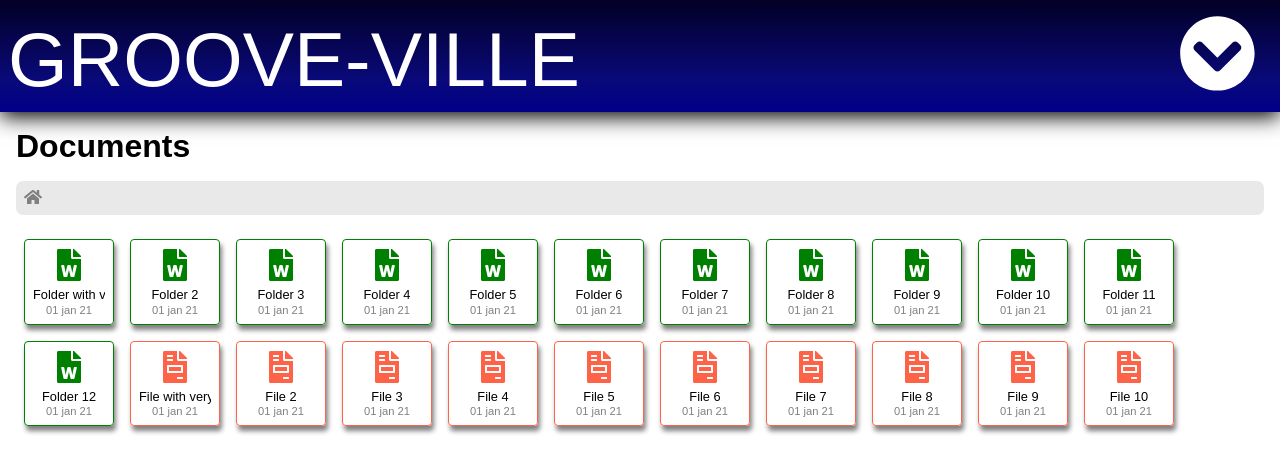
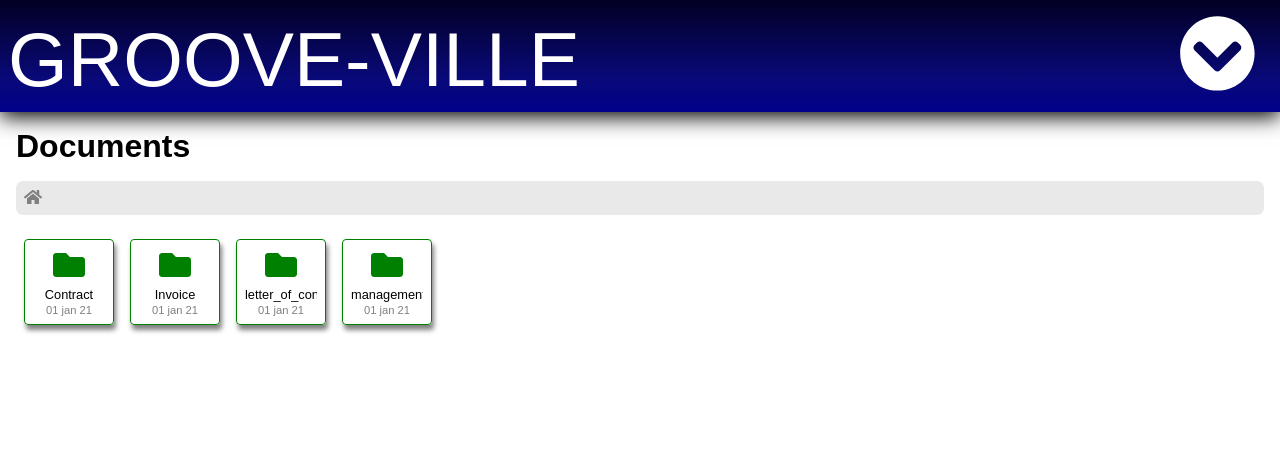
Before and after one commit to arrakya/neighbor-pwa, an Angular app: page /docs in a window 1280 px wide. Shown: the top 472 px of the page. Built offline with nearby package versions, Linux system fonts and the light colour scheme.

Commit message:
Read documents from json file

```diff
--- a/src/app/docs/docs.component.html
+++ b/src/app/docs/docs.component.html
@@ -2,7 +2,7 @@
     <h1>Documents</h1>
 
     <p id="explore-path">
-        {{PathString}}<span style="font-weight: bold;">{{PathCurrent}}</span>
+        {{PathString}}<span style="font-weight: bold;">{{PathCurrent?.Name}}</span>
         &nbsp;<fa-icon [icon]="FaHome"></fa-icon>
     </p>
 
--- a/src/app/docs/docs.component.ts
+++ b/src/app/docs/docs.component.ts
@@ -15,16 +15,19 @@ export class DocsComponent implements OnInit {
 
   DocsCollection: DocsModel[];
 
-  PathCollection : string[];
+  PathCollection : DocsModel[];
 
   PathString = "";
 
-  PathCurrent = "";
+  PathCurrent?: DocsModel|null;
 
   IsShowGoBackItem = false;
 
+  docsService: DocsService;
+
   constructor(docsService: DocsService) {
-    this.DocsCollection = docsService.getDocuments();
+    this.docsService = docsService;
+    this.DocsCollection = docsService.getDocumentsFromId(null);
 
     this.PathCollection = [];
   }
@@ -34,10 +37,10 @@ export class DocsComponent implements OnInit {
 
   concatPathString(){
     this.PathString = "";
-    this.PathCurrent = "";
+    this.PathCurrent = null;
     if(this.PathCollection.length > 1){
       for(let i = 0; i < (this.PathCollection.length - 1); i++){
-        this.PathString += this.PathCollection[i];
+        this.PathString += this.PathCollection[i].Name;
         this.PathString += " / ";
       }
     }
@@ -46,9 +49,13 @@ export class DocsComponent implements OnInit {
   }
 
   onClickExploreItem(document: DocsModel){
-    this.PathCollection[this.PathCollection.length] = document.Name;
-    this.concatPathString();
-    this.setShowGoBackItem();
+    if(document.Type == "Folder"){
+      this.PathCollection[this.PathCollection.length] = document;
+      this.concatPathString();
+      this.setShowGoBackItem();
+
+      this.DocsCollection = this.docsService.getDocumentsFromId(document.Id);
+    }
   }
 
   setShowGoBackItem(){
@@ -59,6 +66,13 @@ export class DocsComponent implements OnInit {
     this.PathCollection.pop();
     this.concatPathString();
     this.setShowGoBackItem();
-    console.log(this.PathCollection);
+
+    if(this.PathCollection.length == 0){
+      this.DocsCollection = this.docsService.getDocumentsFromId(null);
+      return;
+    }
+
+    let previousDocId = this.PathCollection[this.PathCollection.length - 1].Id;
+    this.DocsCollection = this.docsService.getDocumentsFromId(previousDocId);
   }
 }
--- /dev/null
+++ b/src/app/docs/docs.mock-data.json
@@ -0,0 +1,198 @@
+{
+    "docs": [
+        {
+            "Id": "1",
+            "Name": "Contract",
+            "Type": "Folder",
+            "cdocs": [
+                {
+                    "Id": "1.1",
+                    "Name": "service_contract_with_p_and_d_associates-1.png",
+                    "Type": "File"
+                },
+                {
+                    "Id": "1.2",
+                    "Name": "service_contract_with_p_and_d_associates-2.png",
+                    "Type": "File"
+                },
+                {
+                    "Id": "1.3",
+                    "Name": "service_contract_with_p_and_d_associates-3.png",
+                    "Type": "File"
+                },
+                {
+                    "Id": "1.4",
+                    "Name": "service_contract_with_p_and_d_associates-copy.pdf",
+                    "Type": "File"
+                },
+                {
+                    "Id": "1.5",
+                    "Name": "service_contract_with_p_and_d_associates-master.pdf",
+                    "Type": "File"
+                }
+            ]
+        },
+        {
+            "Id": "2",
+            "Name": "Invoice",
+            "Type": "Folder",
+            "cdocs": [
+                {
+                    "Id": "2.1",
+                    "Name": "p_and_d_associates_iv6408001_640802.pdf",
+                    "Type": "File"
+                },
+                {
+                    "Id": "2.2",
+                    "Name": "p_and_d_associates_iv6408001_640802-1.png",
+                    "Type": "File"
+                },
+                {
+                    "Id": "2.3",
+                    "Name": "p_and_d_associates_iv6408001_640802-2.png",
+                    "Type": "File"
+                }
+            ]
+        },
+        {
+            "Id": "3",
+            "Name": "letter_of_concent",
+            "Type": "Folder",
+            "cdocs": [
+                {
+                    "Id": "3.1",
+                    "Name": "letter_of_concent_for_pay_invoice_p_and_d_accessociates.odt",
+                    "Type": "File"
+                },
+                {
+                    "Id": "3.2",
+                    "Name": "letter_of_concent_for_pay_invoice_p_and_d_accessociates.pdf",
+                    "Type": "File"
+                },
+                {
+                    "Id": "3.3",
+                    "Name": "letter_of_concent_for_pay_invoice_p_and_d_accessociates-arrak.png",
+                    "Type": "File"
+                },
+                {
+                    "Id": "3.4",
+                    "Name": "letter_of_concent_for_pay_invoice_p_and_d_accessociates-kanjana.png",
+                    "Type": "File"
+                },
+                {
+                    "Id": "3.5",
+                    "Name": "letter_of_concent_for_pay_invoice_p_and_d_accessociates-nikhom.png",
+                    "Type": "File"
+                },
+                {
+                    "Id": "3.6",
+                    "Name": "letter_of_concent_for_pay_invoice_p_and_d_accessociates-nin.png",
+                    "Type": "File"
+                },
+                {
+                    "Id": "3.7",
+                    "Name": "letter_of_concent_for_pay_invoice_p_and_d_accessociates-nubthong.png",
+                    "Type": "File"
+                },
+                {
+                    "Id": "3.8",
+                    "Name": "letter_of_concent_for_pay_invoice_p_and_d_accessociates-supahsand.png",
+                    "Type": "File"
+                }
+            ]
+        },
+        {
+            "Id": "4",
+            "Name": "management_company",
+            "Type": "Folder",
+            "cdocs": [
+                {
+                    "Id": "4.1",
+                    "Name": "offer",
+                    "Type": "Folder",
+                    "cdocs": [
+                        {
+                            "Id": "4.1.1",
+                            "Name": "compare.ods",
+                            "Type": "File"
+                        },
+                        {
+                            "Id": "4.1.2",
+                            "Name": "offer_accounting_opration_from_p_and_d_associates.pdf",
+                            "Type": "File"
+                        },
+                        {
+                            "Id": "4.1.3",
+                            "Name": "offer_management_prices_from_first_pacific_harison.pdf",
+                            "Type": "File"
+                        },
+                        {
+                            "Id": "4.1.4",
+                            "Name": "offer_management_prices_from_master_group.pdf",
+                            "Type": "File"
+                        },
+                        {
+                            "Id": "4.1.5",
+                            "Name": "offer_management_prices_from_qpm.pdf",
+                            "Type": "File"
+                        },
+                        {
+                            "Id": "4.1.6",
+                            "Name": "offer_management_profile_from_first_pacific_harison.pdf",
+                            "Type": "File"
+                        },
+                        {
+                            "Id": "4.1.7",
+                            "Name": "offer_management_profile_from_master_group.pdf",
+                            "Type": "File"
+                        },
+                        {
+                            "Id": "4.1.8",
+                            "Name": "offer_management_profile_from_qpm.pdf",
+                            "Type": "File"
+                        },
+                        {
+                            "Id": "4.1.9",
+                            "Name": "offer_management_reference_form_qpm.pdf",
+                            "Type": "File"
+                        },
+                        {
+                            "Id": "4.1.10",
+                            "Name": "TIPM",
+                            "Type": "Folder",
+                            "cdocs": [
+                                {
+                                    "Id": "4.1.10.1",
+                                    "Name": "TIPM Offer.pdf",
+                                    "Type": "File"
+                                },
+                                {
+                                    "Id": "4.1.10.2",
+                                    "Name": "TIPM Profile.pdf",
+                                    "Type": "File"
+                                }
+                            ]
+                        }
+                    ]
+                },
+                {
+                    "Id": "4.2",
+                    "Name": "terminate",
+                    "Type": "Folder",
+                    "cdocs": [
+                        {
+                            "Id": "4.2.1",
+                            "Name": "notice_of_terminate_of_contract_with_dimond_property.odt",
+                            "Type": "File"
+                        },
+                        {
+                            "Id": "4.2.2",
+                            "Name": "notice_of_terminate_of_contract_with_dimond_property.pdf",
+                            "Type": "File"
+                        }
+                    ]
+                }
+            ]
+        }
+    ]
+}
--- a/src/app/docs/docs.model.ts
+++ b/src/app/docs/docs.model.ts
@@ -1,15 +1,17 @@
 import { IconDefinition } from '@fortawesome/free-solid-svg-icons';
 
 export class DocsModel {
-    Id: number;
+    Id: string;
     Name: string;
     Icon: IconDefinition;
     ClassValue: string;
+    Type: string;
 
-    constructor(id:number, name:string, icon:IconDefinition, classValue:string){
+    constructor(id:string, name:string, icon:IconDefinition, classValue:string, type:string){
         this.Id = id;
         this.Name = name;
         this.Icon = icon;
         this.ClassValue = classValue;
+        this.Type = type;
     }
 }
--- a/src/app/docs/docs.service.ts
+++ b/src/app/docs/docs.service.ts
@@ -1,6 +1,7 @@
 import { Injectable } from '@angular/core';
 import { DocsModel } from './docs.model';
-import { faFileWord, faFileInvoice } from '@fortawesome/free-solid-svg-icons';
+import { faFolder, faFileInvoice, IconDefinition } from '@fortawesome/free-solid-svg-icons';
+import mock from './docs.mock-data.json';
 
 @Injectable({
   providedIn: 'root'
@@ -9,32 +10,81 @@ export class DocsService {
 
   constructor() { }
 
-  getDocuments(){
-    let docs = [
-      new DocsModel(1, "Folder with very very long name", faFileWord, "explorer-item folder"),
-      new DocsModel(2, "Folder 2", faFileWord, "explorer-item folder"),
-      new DocsModel(3, "Folder 3", faFileWord, "explorer-item folder"),
-      new DocsModel(4, "Folder 4", faFileWord, "explorer-item folder"),
-      new DocsModel(5, "Folder 5", faFileWord, "explorer-item folder"),
-      new DocsModel(6, "Folder 6", faFileWord, "explorer-item folder"),
-      new DocsModel(7, "Folder 7", faFileWord, "explorer-item folder"),
-      new DocsModel(8, "Folder 8", faFileWord, "explorer-item folder"),
-      new DocsModel(9, "Folder 9", faFileWord, "explorer-item folder"),
-      new DocsModel(10, "Folder 10", faFileWord, "explorer-item folder"),
-      new DocsModel(11, "Folder 11", faFileWord, "explorer-item folder"),
-      new DocsModel(12, "Folder 12", faFileWord, "explorer-item folder"),
-      new DocsModel(13, "File with very long long name", faFileInvoice, "explorer-item file"),
-      new DocsModel(14, "File 2", faFileInvoice, "explorer-item file"),
-      new DocsModel(15, "File 3", faFileInvoice, "explorer-item file"),
-      new DocsModel(16, "File 4", faFileInvoice, "explorer-item file"),
-      new DocsModel(17, "File 5", faFileInvoice, "explorer-item file"),
-      new DocsModel(18, "File 6", faFileInvoice, "explorer-item file"),
-      new DocsModel(19, "File 7", faFileInvoice, "explorer-item file"),
-      new DocsModel(20, "File 8", faFileInvoice, "explorer-item file"),
-      new DocsModel(21, "File 9", faFileInvoice, "explorer-item file"),
-      new DocsModel(22, "File 10", faFileInvoice, "explorer-item file")
-    ]
+  getDocumentsFromId(docId:string|null){
+    let documentCollections: DocsModel[] = [];
+    let workingDocs = mock.docs;
 
-    return docs;
+    if(docId != null){
+      workingDocs = this.getDocumentChildFromDocId(docId!);
+      console.log(workingDocs);
+    }
+
+    for(let i = 0; i < workingDocs.length; i++){
+
+      let classValue: string;
+      let docIcon: IconDefinition;
+
+      if(workingDocs[i].Type == "Folder"){
+        docIcon = faFolder;
+        classValue = "explorer-item folder";
+      }else{
+        docIcon = faFileInvoice;
+        classValue = "explorer-item file";
+      }
+
+      documentCollections.push(
+        new DocsModel(
+          workingDocs[i].Id,
+          workingDocs[i].Name,
+          docIcon,
+          classValue,
+          workingDocs[i].Type)
+        );
+    }
+
+    return documentCollections.sort((a_doc, b_doc) => {
+      if(a_doc.Name < b_doc.Name){
+        return -1;
+      }if(a_doc.Name > b_doc.Name) {
+        return 1;
+      }else{
+        return 0;
+      }
+    });
+  }
+
+  getDocumentChildFromDocId(docId:string) : any[]{
+    let matchedId = false;
+    let mockDocs = mock.docs;
+    let cDocs : any[] = [];
+    let docIndex = 0;
+    let docIds = docId.split(".");
+
+    for(let i = 0; i < docIds.length; i++){
+      while(matchedId == false){
+        let lookupId = docIds[i];
+        if(i != 0){
+          lookupId = docIds.slice(0, i+1).join(".");
+        }
+
+        matchedId = mockDocs[docIndex].Id == lookupId;
+
+        if(matchedId){
+          cDocs = mockDocs[docIndex].cdocs;
+
+          if((i + 1) != docIds.length){
+            mockDocs = cDocs;
+            docIndex = -1;
+            matchedId = false;
+
+            i++;
+          }
+        }
+
+        docIndex++;
+      }
+    }
+
+    return cDocs;
   }
 }
--- a/tsconfig.json
+++ b/tsconfig.json
@@ -14,6 +14,8 @@
     "experimentalDecorators": true,
     "moduleResolution": "node",
     "importHelpers": true,
+    "resolveJsonModule": true,
+    "esModuleInterop": true,
     "target": "es2017",
     "module": "es2020",
     "lib": [
```
